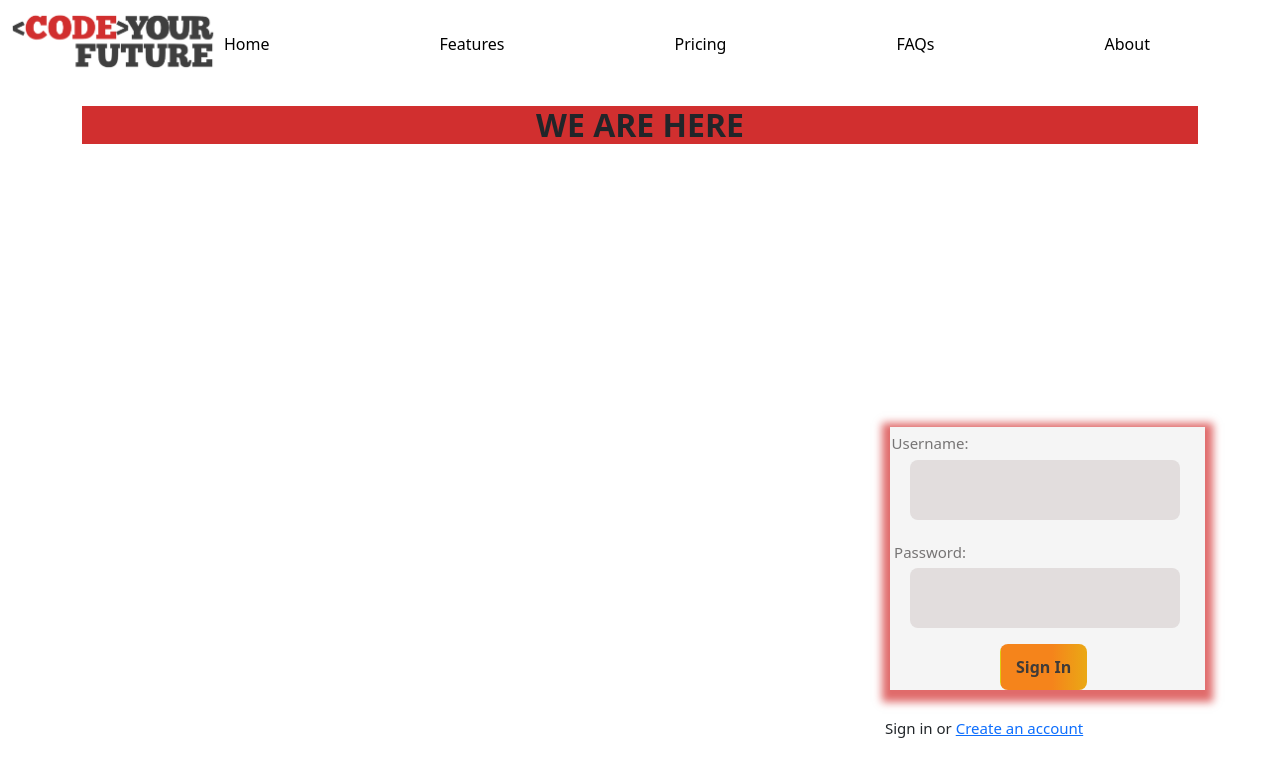
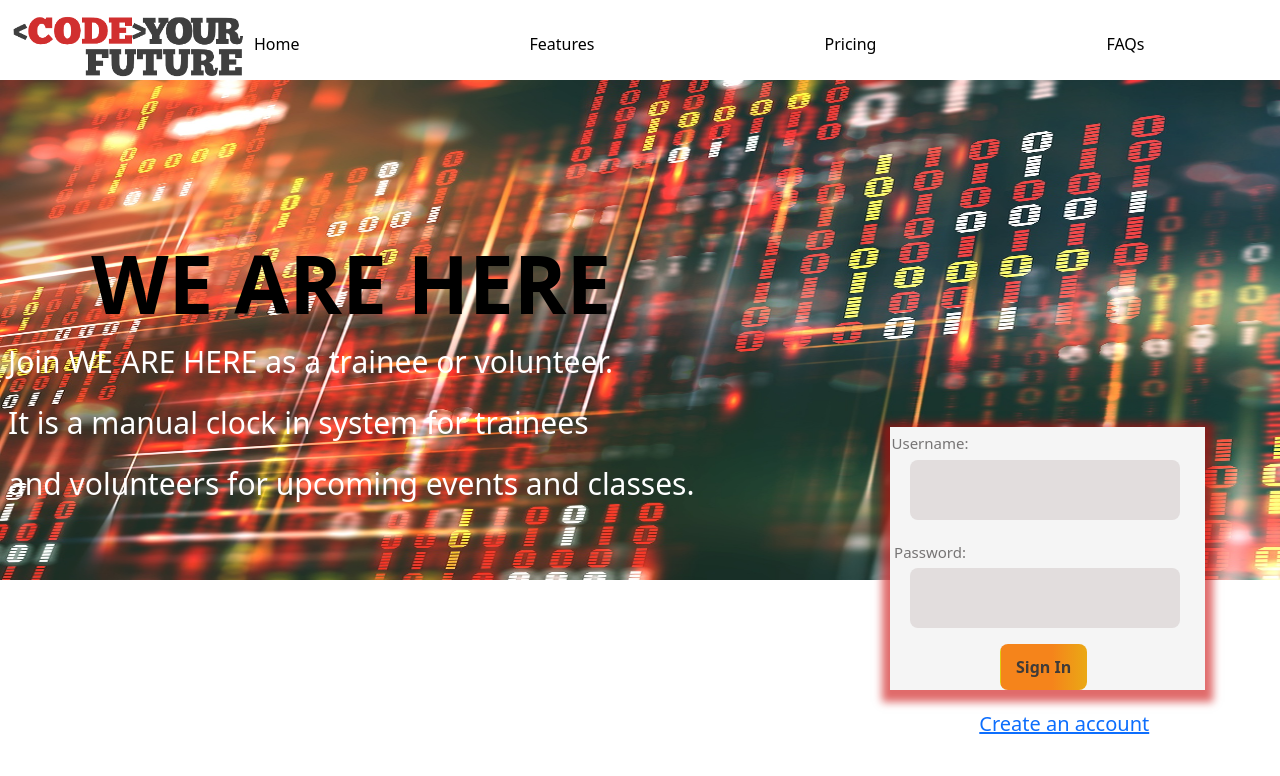
Before and after one commit to Professional-Kate/we-are-here-final-project, a React (Create React App) app in the folder client/: page / in a window 1280 px wide. Shown: the top 776 px of the page. Built offline with nearby package versions, Linux system fonts and the light colour scheme.

Commit message:
made background
made background and separated sign in and sign up page

```diff
--- a/client/src/Components/forms/Form.css
+++ b/client/src/Components/forms/Form.css
@@ -5,13 +5,30 @@
   top: 5px;
 }
 
+/* background image */
+.background-logo{
+    position: fixed;
+    top: 80px;
+    bottom: 50px;
+    right: 0px;
+    left: 0px;
+}
+
+/* heading of we are here */
 h2{
     justify-content: center;
     text-align: center;
-    margin-top: 50px;
-    background-color : #d12f2f;
-    font-weight:900;
-    font-size:xx-larger;
+    margin-top: 150px;
+    font-weight:600;
+    font-size:80px;
+    color: black;
+}
+
+/* description about we are here */
+.about_text{
+    font-size: 30px;
+    font-weight: 250px;
+    color: white;
 
 }
 
@@ -116,7 +133,9 @@ form .signin-form-inner input[type="submit"]:hover {
 
 /* putting create an account under the sign in form */
 #new-user-heading{
-  font-size: 15px;
+  font-size: 20px;
+  font-weight: 500;
+  color: white;
   position: fixed;
   left: 885px;
   bottom: 45px;
--- a/client/src/Components/forms/LoginForm.js
+++ b/client/src/Components/forms/LoginForm.js
@@ -46,14 +46,13 @@ function LoginForm() {
 			) : (
 				""
 			)}
-			<h2>WE ARE HERE</h2>
+
 			<div>
 				<p id="new-user-heading" className="new-account-heading">
 					Sign in or <Link to="/SignupForm/this/site">Create an account</Link>
 				</p>
 			</div>
 			<form onSubmit={submitHandler}>
-				{/* <div className="signin__form"> */}
 					<div className="signin-form-inner">
 						<div className="form-group">
 							<label htmlFor="name">Username:</label>
@@ -88,7 +87,6 @@ function LoginForm() {
 							className="btn"
 						/>
 					</div>
-				{/* </div> */}
 			</form>
 		</div>
 	);
--- a/client/src/Components/layout/header/Header.css
+++ b/client/src/Components/layout/header/Header.css
@@ -7,7 +7,7 @@ li{
 li a{
   color: black;
   text-decoration: none;
-  padding:60px;
+  padding:90px;
   transition: .5s ease;
 }
 
--- a/client/src/Components/layout/header/Header.js
+++ b/client/src/Components/layout/header/Header.js
@@ -1,10 +1,22 @@
 import React from "react";
 import "./Header.css";
 import cyfLogo from "../../../assets/CYF-Logo-No-BG.png";
+import backgroundCode from "../../../assets/background-code.jpg";
 
 export const Header = () => {
 	return (
 		<div className="container">
+			<div className="background-logo">
+				{/* <h2>WE ARE HERE</h2> */}
+				<img
+					className="backgroundCode__logo"
+					src={backgroundCode}
+					alt="google-jpg"
+					width="1300px"
+					height="500"
+				/>
+			</div>
+
 			<header className="header-navbar">
 				<div className="logo-header">
 					<a href="https://codeyourfuture.io" target="_blank" rel="noReferrer">
@@ -12,11 +24,22 @@ export const Header = () => {
 							className="cyf__logo"
 							src={cyfLogo}
 							alt="CYF Brand"
-							height="70px"
-
+							height="80px"
 						/>
 					</a>
+					<h2>WE ARE HERE</h2>
+					<p className="about_text">
+						Join WE ARE HERE as a trainee or volunteer.
+					</p>
+					<p className="about_text">
+						It is a manual clock in system for trainees
+					</p>
+					<p className="about_text">
+						{" "}
+						and volunteers for upcoming events and classes.
+					</p>
 				</div>
+
 				<a href="/" className="links">
 					<svg
 						className="bi me-2"
@@ -50,18 +73,7 @@ export const Header = () => {
 							FAQs
 						</a>
 					</li>
-					<li>
-						<a href="#" className="navbar-link">
-							About
-						</a>
-					</li>
 				</ul>
-
-				{/* <div className="navbar-link">
-					<button type="button" className="logout-btn">
-						Log Out
-					</button>
-				</div> */}
 			</header>
 		</div>
 	);
```
Also changed, not shown: client/src/assets/background-code.jpg (added).
